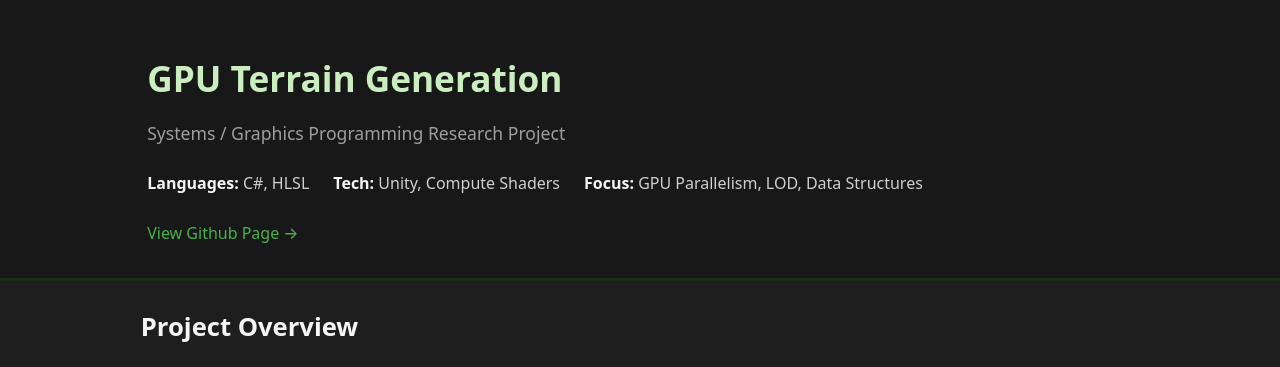
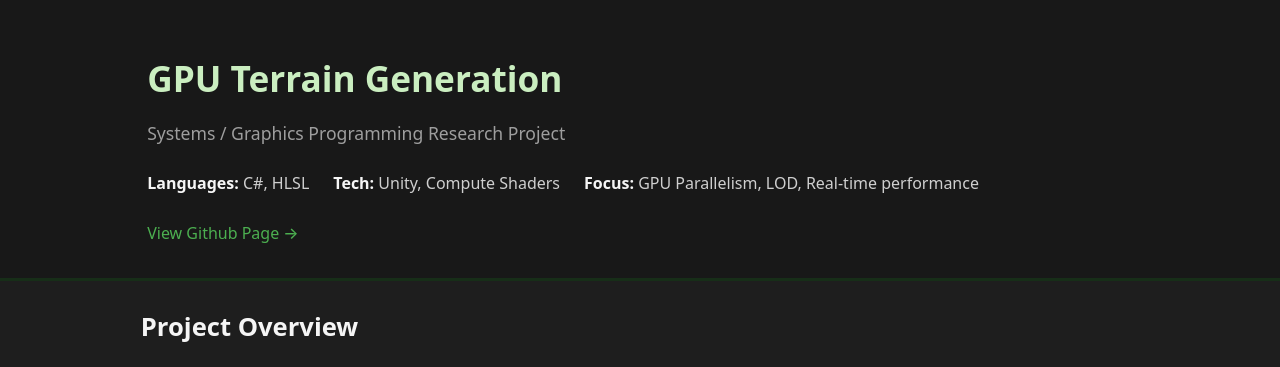
Before and after one commit to T5impact/T5impact.github.io, a Jekyll site: the page built from docs/projectterraingeneration.markdown, in a window 1280 px wide and 900 px high. Shown: the top 367 px of the window. Built offline with Jekyll 4.4.1, drawn with Linux system fonts in a browser that asks for light colours; some web fonts are replaced.

Commit message:
Update projectterraingeneration.html

```diff
--- a/docs/_layouts/projectterraingeneration.html
+++ b/docs/_layouts/projectterraingeneration.html
@@ -27,7 +27,7 @@
     <ul class="project-meta">
       <li><strong>Languages:</strong> C#, HLSL</li>
       <li><strong>Tech:</strong> Unity, Compute Shaders</li>
-      <li><strong>Focus:</strong> GPU Parallelism, LOD, Data Structures</li>
+      <li><strong>Focus:</strong> GPU Parallelism, LOD, Real-time performance</li>
     </ul>
 
     <a class="external-link"
```
